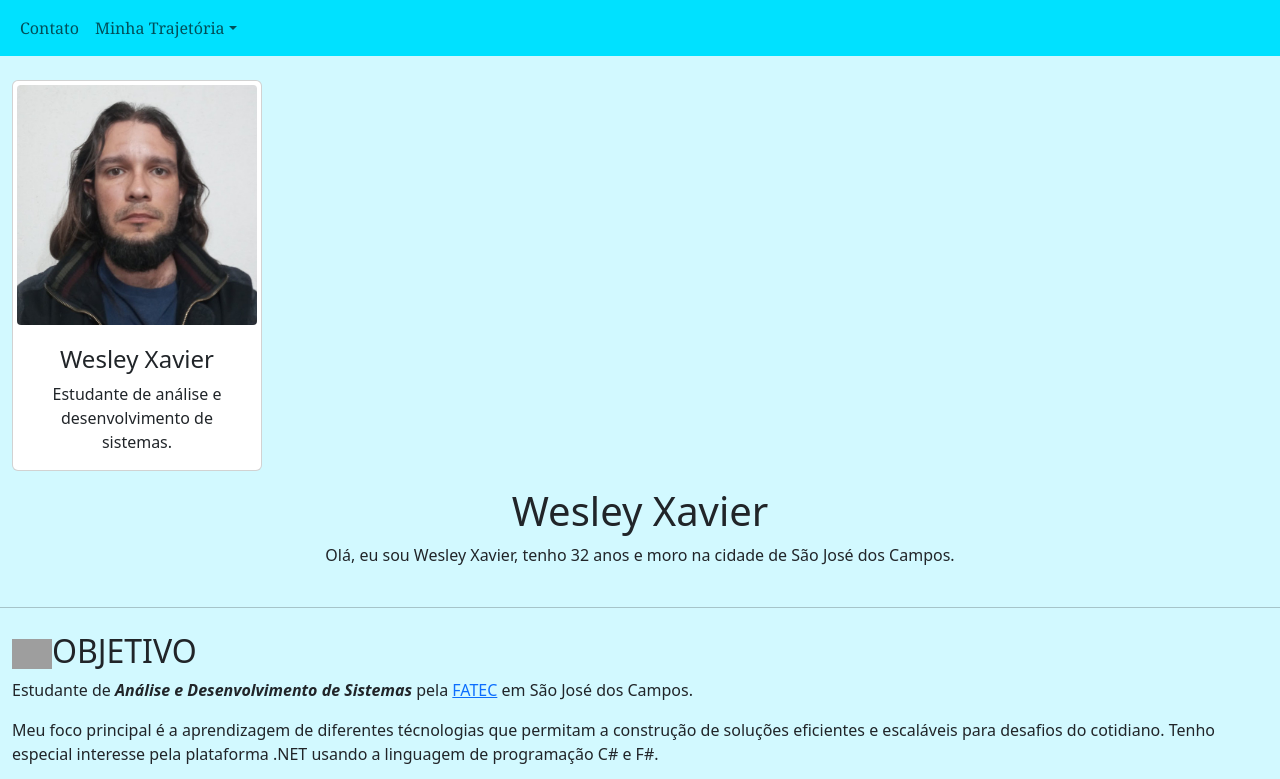
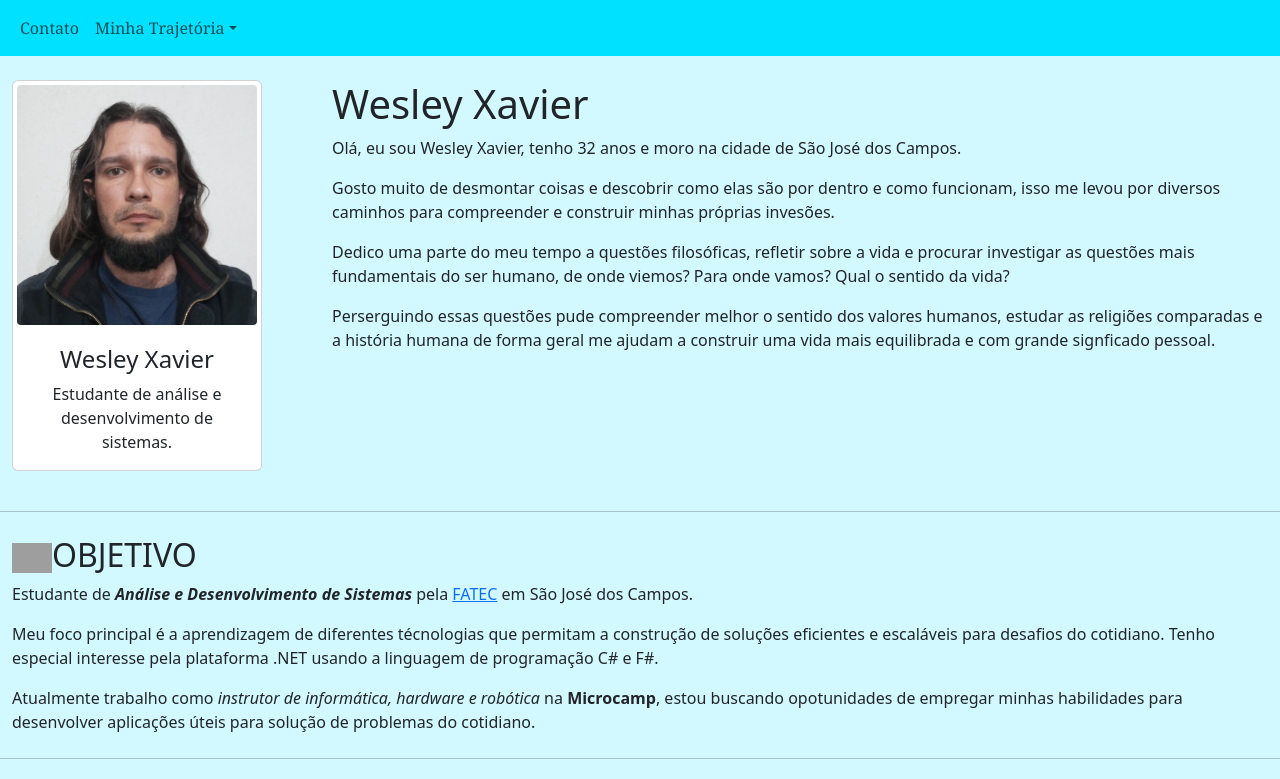
Before and after one commit to xvierdev/Portfolio, a plain HTML site: page src/index.html in a window 1280 px wide. Shown: the top 779 px of the page. Drawn offline with nearby package versions, Linux system fonts and the light colour scheme; grey boxes are pictures that could not be loaded.

Commit message:
:books: docs: update about-me content.
Added description about Wesley Xavier and introduce reader people about humanity skills.

```diff
--- a/src/index.html
+++ b/src/index.html
@@ -33,7 +33,7 @@
 
     <header id="start" class="container-fluid my-4">
         <div class="row">
-            <div class="col-sm-4 mb-3">
+            <div class="col-sm-3 mb-3">
                 <div class="card" style="width:250px;">
                     <img class="card-img-top p-1 rounded-3" src="./images/profile.jpg" alt="Card image" style="width:100%">
                     <div class="card-body">
@@ -43,11 +43,12 @@
                 </div>
             </div>
 
-            <div class="col-sm-9 text-center container-fluid">
+            <div class="col-sm-9 container-fluid">
                 <h1 title="X'vierdev!">Wesley Xavier</h1>
-                <p>Olá, eu sou Wesley Xavier, tenho 32 anos e moro na cidade de São José dos Campos.
-                </p>
-                <p></p>
+                <p>Olá, eu sou Wesley Xavier, tenho 32 anos e moro na cidade de São José dos Campos.</p>
+                <p>Gosto muito de desmontar coisas e descobrir como elas são por dentro e como funcionam, isso me levou por diversos caminhos para compreender e construir minhas próprias invesões.</p>
+                <p>Dedico uma parte do meu tempo a questões filosóficas, refletir sobre a vida e procurar investigar as questões mais fundamentais do ser humano, de onde viemos? Para onde vamos? Qual o sentido da vida?</p>
+                <p>Perserguindo essas questões pude compreender melhor o sentido dos valores humanos, estudar as religiões comparadas e a história humana de forma geral me ajudam a construir uma vida mais equilibrada e com grande signficado pessoal.</p>
             </div>
         </div>
     </header>
```
